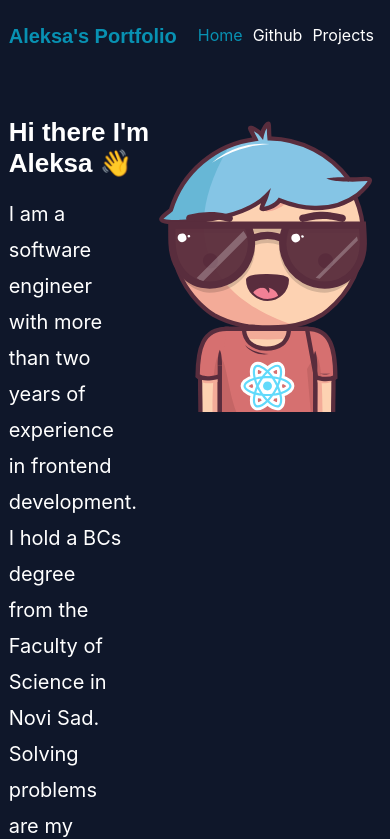
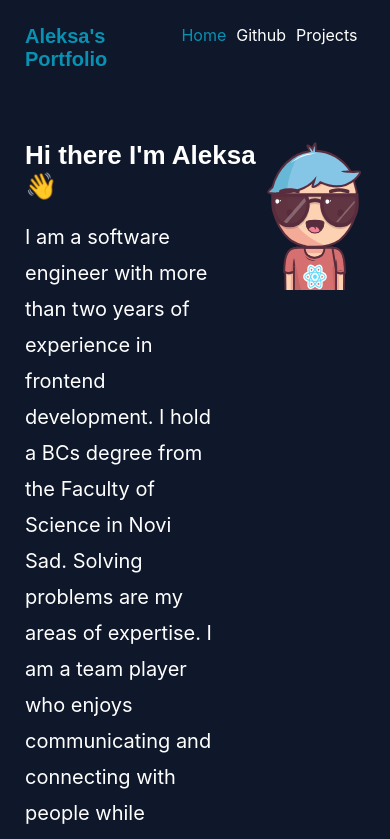
Before and after one commit to kuna-kuna-kuna/portfolio, a React (Create React App) app: page / in a window 390 px wide. Shown: the top 839 px of the page. Built offline with nearby package versions, Linux system fonts and the light colour scheme.

Commit message:
small fixes

```diff
--- a/package.json
+++ b/package.json
@@ -1,7 +1,7 @@
 {
   "homepage": "http://kuna-kuna-kuna.github.io/portfolio",
   "name": "aleksa-kunovac-portfolio",
-  "version": "0.1.11",
+  "version": "0.1.12",
   "private": true,
   "dependencies": {
     "@testing-library/jest-dom": "^5.17.0",
--- a/src/styles/Hero.scss
+++ b/src/styles/Hero.scss
@@ -23,5 +23,9 @@
   }
   .HeroAvatar {
     height: 35vh;
+    @media (max-width: 650px) {
+      height: 150px;
+      width: 100px;
+    }
   }
 }
```
